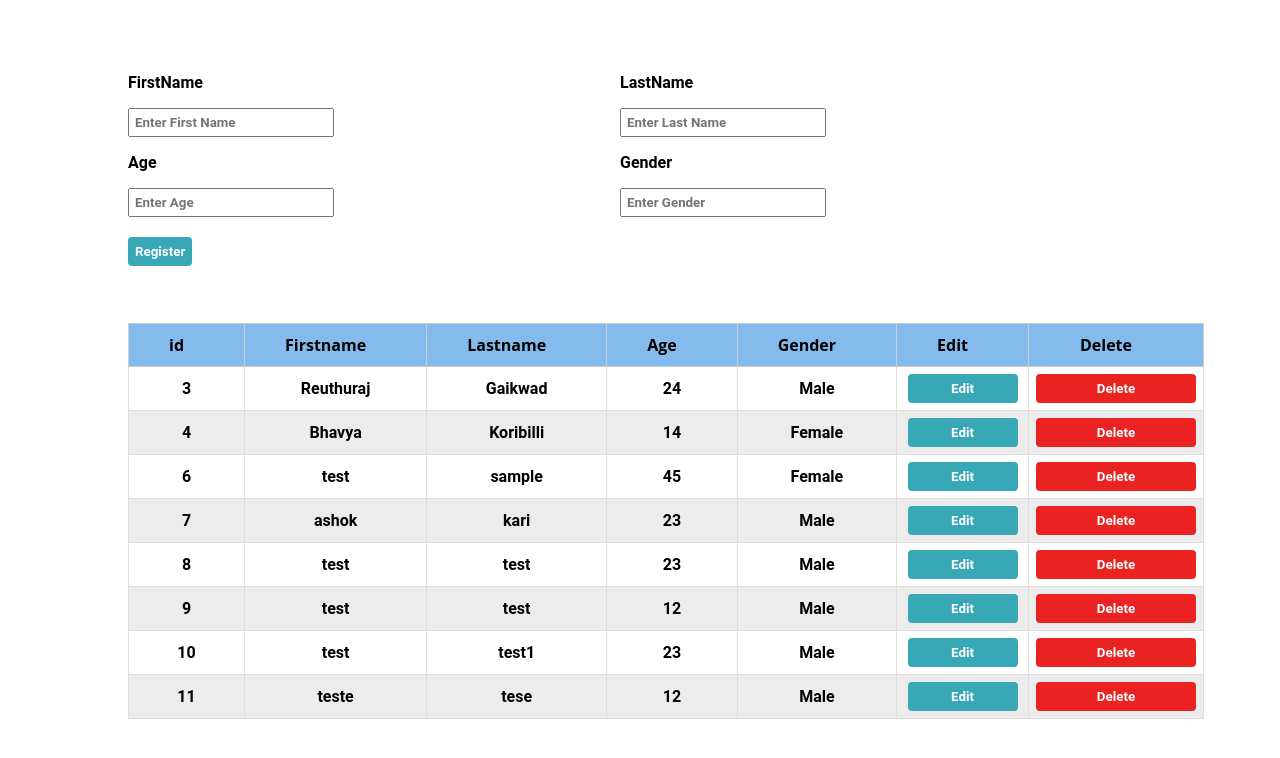
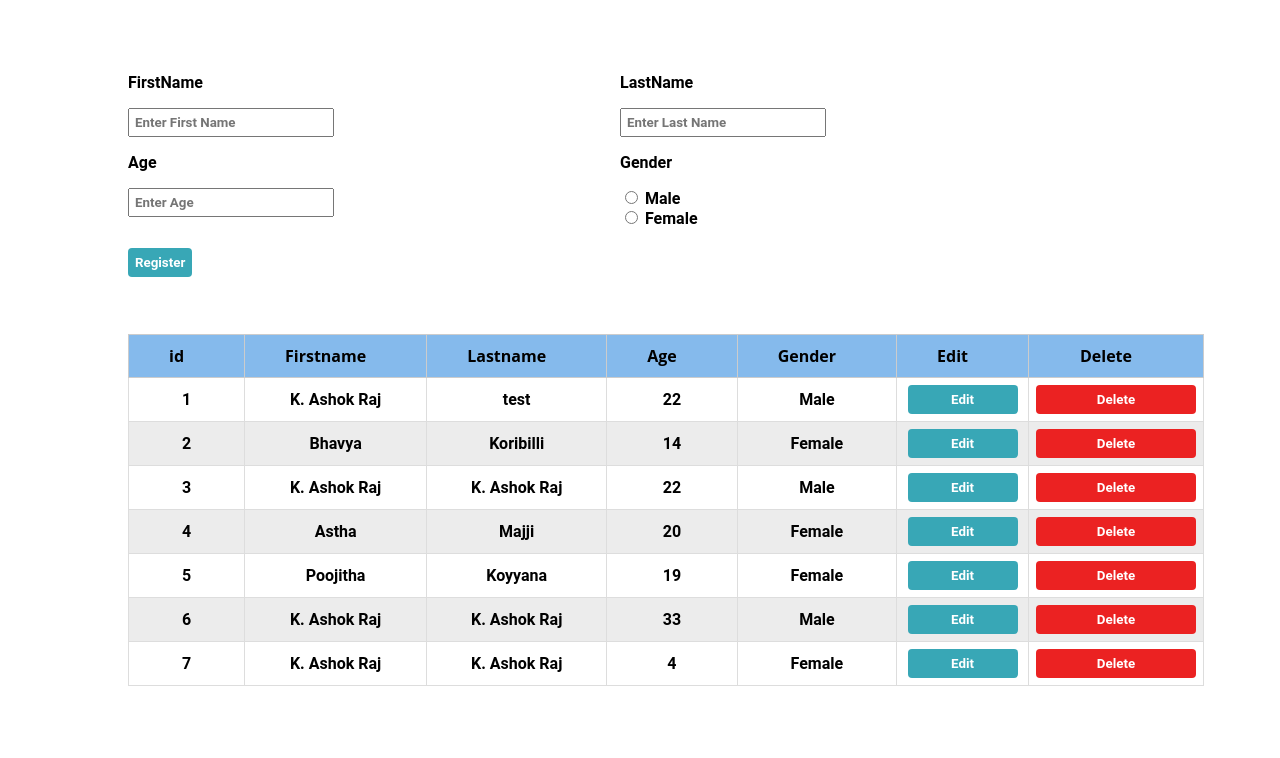
Before and after one commit to Ashok1252002/Persons_Frontend, a React (Create React App) app: page / in a window 1280 px wide. Shown: the top 758 px of the page. Built offline with nearby package versions, Linux system fonts and the light colour scheme; data requests are answered from the project's data file.

Commit message:
Added radio buttons for gender in Form.js

```diff
--- a/db.json
+++ b/db.json
@@ -1,60 +1,53 @@
 {
   "users": [
     {
+      "firstName": "K. Ashok Raj",
+      "lastName": "test",
+      "age": "22",
+      "gender": "Male",
+      "id": 1
+    },
+    {
+      "id": 2,
+      "firstName": "Bhavya",
+      "lastName": "Koribilli",
+      "age": "14",
+      "gender": "Female"
+    },
+    {
       "id": 3,
-      "firstName": "Reuthuraj",
-      "lastName": "Gaikwad",
-      "age": "24",
+      "firstName": "K. Ashok Raj",
+      "lastName": "K. Ashok Raj",
+      "age": "22",
       "gender": "Male"
     },
     {
-      "firstName": "Bhavya",
-      "lastName": "Koribilli",
-      "age": "14",
+      "firstName": "Astha",
+      "lastName": "Majji",
+      "age": "20",
       "gender": "Female",
       "id": 4
     },
     {
-      "id": 6,
-      "firstName": "test",
-      "lastName": "sample",
-      "age": "45",
+      "id": 5,
+      "firstName": "Poojitha",
+      "lastName": "Koyyana",
+      "age": "19",
       "gender": "Female"
     },
     {
-      "firstName": "ashok",
-      "lastName": "kari",
-      "age": "23",
+      "firstName": "K. Ashok Raj",
+      "lastName": "K. Ashok Raj",
+      "age": "33",
       "gender": "Male",
-      "id": 7
+      "id": 6
     },
     {
-      "id": 8,
-      "firstName": "test",
-      "lastName": "test",
-      "age": "23",
-      "gender": "Male"
-    },
-    {
-      "firstName": "test",
-      "lastName": "test",
-      "age": "12",
-      "gender": "Male",
-      "id": 9
-    },
-    {
-      "firstName": "test",
-      "lastName": "test1",
-      "age": "23",
-      "gender": "Male",
-      "id": 10
-    },
-    {
-      "firstName": "teste",
-      "lastName": "tese",
-      "age": "12",
-      "gender": "Male",
-      "id": 11
+      "id": 7,
+      "firstName": "K. Ashok Raj",
+      "lastName": "K. Ashok Raj",
+      "age": "4",
+      "gender": "Female"
     }
   ]
 }
--- a/package.json
+++ b/package.json
@@ -6,7 +6,9 @@
     "@testing-library/jest-dom": "^5.12.0",
     "@testing-library/react": "^11.2.6",
     "@testing-library/user-event": "^12.8.3",
+    "bootstrap": "^5.0.0",
     "react": "^17.0.2",
+    "react-bootstrap": "^1.5.2",
     "react-dom": "^17.0.2",
     "react-redux": "^7.2.4",
     "react-scripts": "4.0.3",
--- a/src/components/Form.js
+++ b/src/components/Form.js
@@ -51,6 +51,7 @@ const Form = ({ addUser, currentUser, updateUser, clearCurrent}) => {
                 alert("New user added")
             }
             // clear fields
+            // setTimeout(function(){window.location.reload();},5);
             setFirstname('')
             setLastname('')
             setAge('')
@@ -65,7 +66,7 @@ const Form = ({ addUser, currentUser, updateUser, clearCurrent}) => {
                 <p>FirstName</p>
                 <input placeholder="Enter First Name" type='text' name='name' value={firstName} onChange={e => setFirstname(e.target.value)}/>
                 <p>Age</p>
-                <input placeholder="Enter Age" type='text' name='name' value={age} onChange={e => setAge(e.target.value)}/>
+                <input placeholder="Enter Age" type='number' name='name' value={age} onChange={e => setAge(e.target.value)}/>
                 <br></br>
                 {/* <button className="btn" type="submit">Register</button> */}
             </div>
@@ -73,7 +74,11 @@ const Form = ({ addUser, currentUser, updateUser, clearCurrent}) => {
                 <p>LastName</p>
                 <input placeholder="Enter Last Name" type='text' name='name' value={lastName} onChange={e => setLastname(e.target.value)}/>
                 <p>Gender</p>
-                <input placeholder="Enter Gender" type='text' name='name' value={gender} onChange={e => setGender(e.target.value)}/>
+                <input type='radio' name='gender' value='Male' onChange={e => setGender(e.target.value)}/>
+                <label for='male'> Male</label>
+                <br></br>
+                <input type='radio' name='gender' value='Female' onChange={e => setGender(e.target.value)}/>
+                <label for='female'> Female</label>
             </div>
             </div>
             <button className="btn" onClick={onSubmit}>Register</button>
--- a/src/components/Users/UserItem.js
+++ b/src/components/Users/UserItem.js
@@ -10,7 +10,7 @@ const UserItem = ({ user, deleteUser, setCurrent }) => {
         alert(`${user.firstName} deleted`)
     }
     const onClick = () => {
-        console.log(user)
+        // console.log(user)
         setCurrent(user.id);
     }
 
--- a/src/reducers/userReducer.js
+++ b/src/reducers/userReducer.js
@@ -31,7 +31,8 @@ export default (state = initialState, action) => {
         case UPDATE_USER:
             return{
                 ...state,
-                users: state.users.map(user => user.id === action.payload.id ? action.payload : user )
+                users: state.users.map(user => user.id === action.payload.id ? action.payload : user ),
+                loading: false
             }
         case SET_CURRENT:
             return{
```
Also changed, not shown: 1 other file (tests, documents, lock files or other folders).
